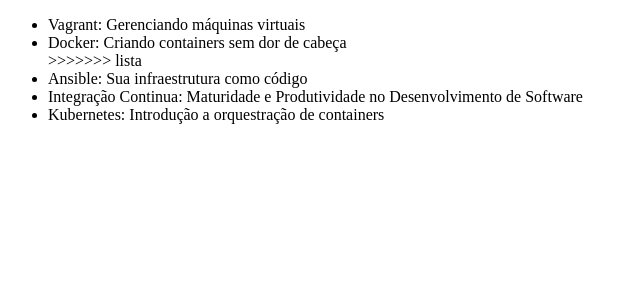
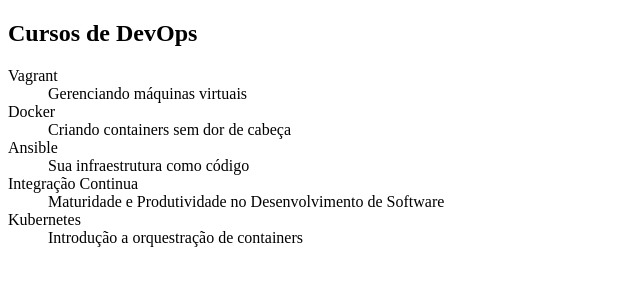
Before and after one commit to Yendak/alura-git, a plain HTML site: page index.html in a window 1280 px wide. Shown: the whole page, without its empty margins (0-640 px from the left). Drawn offline with Linux system fonts and the light colour scheme.

Commit message:
h1 -> h2

```diff
--- a/index.html
+++ b/index.html
@@ -5,13 +5,22 @@
     <title>Lista de Cursos de DevOps da Alura</title>
 </head>
 <body>
-    <ul>
-        <li>Vagrant: Gerenciando máquinas virtuais</li>
-        <li>Docker: Criando containers sem dor de cabeça</li>
->>>>>>> lista
-        <li>Ansible: Sua infraestrutura como código</li>
-        <li>Integração Continua: Maturidade e Produtividade no Desenvolvimento de Software</li>
-        <li>Kubernetes: Introdução a orquestração de containers</li>
-    </ul>
+    <h2>Cursos de DevOps </h2>
+    <dl>
+        <dt>Vagrant<dt>
+        <dd>Gerenciando máquinas virtuais</dd>
+
+        <dt>Docker<dt>
+        <dd>Criando containers sem dor de cabeça</dd>
+
+        <dt>Ansible<dt>
+        <dd>Sua infraestrutura como código</dd>
+
+        <dt>Integração Continua<dt>
+        <dd>Maturidade e Produtividade no Desenvolvimento de Software</dd>
+
+        <dt>Kubernetes<dt>
+        <dd>Introdução a orquestração de containers</dd>
+    </dl>
 </body>
 </html>
```
